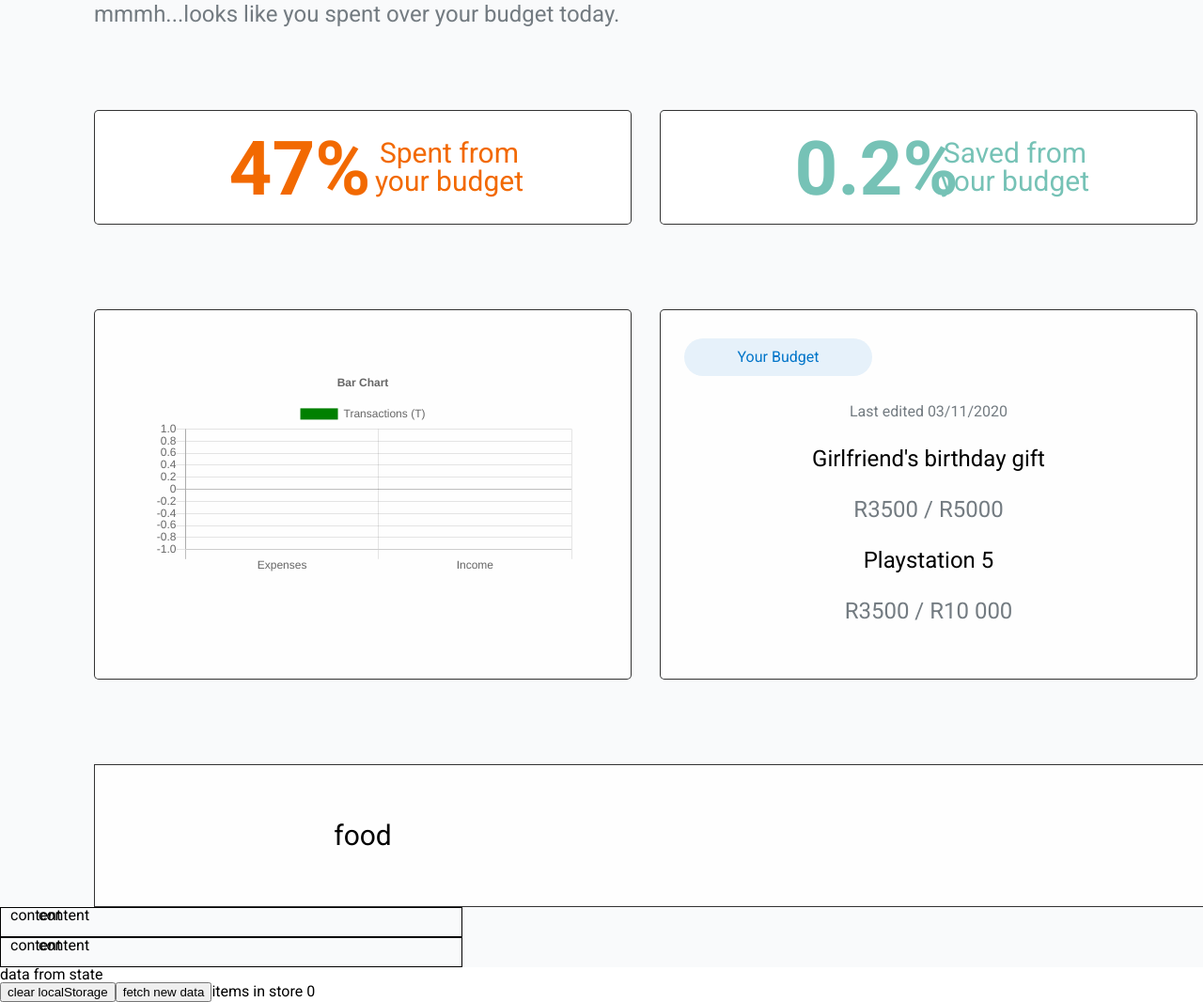
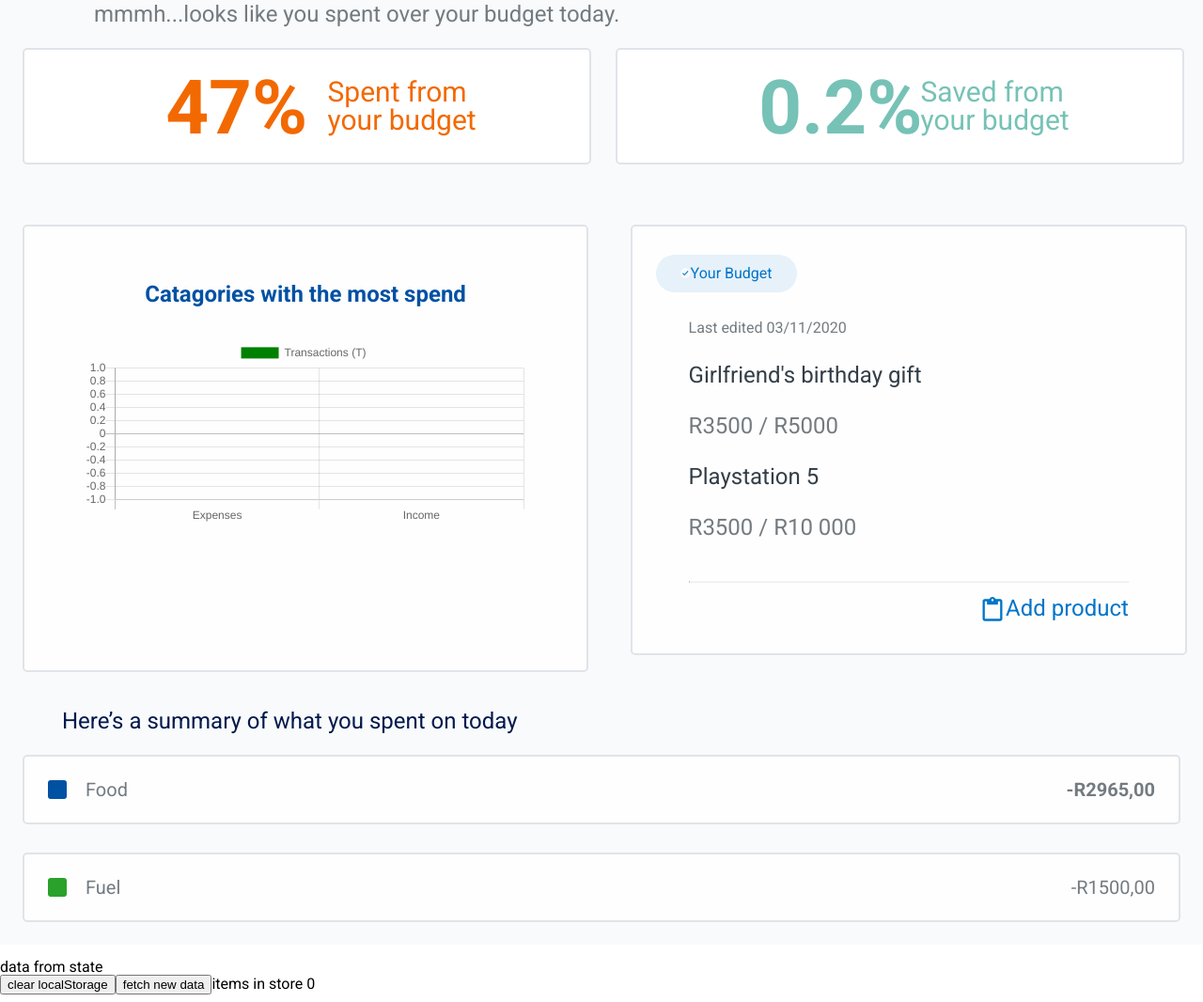
Before and after one commit to ginaleslie/budgeting-tool-concept, a Gatsby site: page / in a window 1280 px wide. Shown: the part 954-2020 px from the top of the page at 94% size. Built offline with nearby package versions, Linux system fonts and the light colour scheme; Gatsby itself is replaced by a stand-in of ours.

Commit message:
updated overview

```diff
--- a/package.json
+++ b/package.json
@@ -17,6 +17,7 @@
   },
   "dependencies": {
     "@svgr/core": "^5.4.0",
+    "antd": "^4.8.2",
     "axios": "^0.21.0",
     "babel-plugin-styled-components": "^1.11.1",
     "babel-preset-gatsby": "^0.5.16",
--- a/src/components/BarChart/index.js
+++ b/src/components/BarChart/index.js
@@ -35,7 +35,7 @@ function BarChart() {
   const options = {
     title: {
       display: true,
-      text: "Bar Chart",
+      text: "",
     },
     scales: {
       yAxis: [
--- /dev/null
+++ b/src/components/Overview/Calander.js
@@ -0,0 +1,18 @@
+import React from 'react'
+
+function Calander() {
+    return (
+        <svg
+        width="26"
+        height="24"
+        viewBox="0 0 26 24"
+        fill="none" xmlns="http://www.w3.org/2000/svg">
+        <path d="M7.33936 11H9.43633V13H7.33936V11ZM7.33936 15H9.43633V17H7.33936V15ZM11.5333 11H13.6303V13H11.5333V11ZM11.5333 15H13.6303V17H11.5333V15ZM15.7272 11H17.8242V13H15.7272V11ZM15.7272 15H17.8242V17H15.7272V15Z" fill="#0151A3"/>
+        <path d="M5.24248 22H19.9213C21.0777 22 22.0182 21.103 22.0182 20V6C22.0182 4.897 21.0777 4 19.9213 4H17.8243V2H15.7273V4H9.43642V2H7.33945V4H5.24248C4.086 4 3.14551 4.897 3.14551 6V20C3.14551 21.103 4.086 22 5.24248 22ZM19.9213 8L19.9223 20H5.24248V8H19.9213Z" fill="#0151A3"/>
+        </svg>
+
+
+    );
+}
+
+export default Calander
--- /dev/null
+++ b/src/components/Overview/Face.js
@@ -0,0 +1,23 @@
+import React from 'react'
+
+function Face() {
+    return (
+        <svg
+        width="78"
+        height="80"
+        viewBox="0 0 63 64"
+        fill="none"
+        xmlns="http://www.w3.org/2000/svg">
+        <path fill-rule="evenodd" clip-rule="evenodd" d="M17.677 22C14.0934 22 11.8125 19.3854 11.8125 16C11.8125 12.6146 14.0934 10 17.677 10H17.8393C21.4275 10 23.625 12.6099 23.625 16C23.625 19.3901 21.4275 22 17.8393 22H17.677ZM45.2395 22C41.6559 22 39.375 19.3854 39.375 16C39.375 12.6146 41.6559 10 45.2395 10H45.4018C48.99 10 51.1875 12.6099 51.1875 16C51.1875 19.3901 48.99 22 45.4018 22H45.2395ZM13.875 40C10.5613 40 7.875 42.6863 7.875 46C7.875 49.3137 10.5613 52 13.875 52H49.125C52.4387 52 55.125 49.3137 55.125 46C55.125 42.6863 52.4387 40 49.125 40H13.875Z" fill="url(#paint0_linear)"/>
+        <defs>
+        <linearGradient id="paint0_linear" x1="-15.75" y1="31" x2="25.9603" y2="77.9241" gradientUnits="userSpaceOnUse">
+        <stop stop-color="#0075C9"/>
+        <stop offset="1" stop-color="#76C2B6"/>
+        </linearGradient>
+        </defs>
+        </svg>
+
+    );
+}
+
+export default Face
--- /dev/null
+++ b/src/components/Overview/Paste.js
@@ -0,0 +1,16 @@
+import React from 'react'
+
+function Paste() {
+    return (
+            <svg
+            width="28"
+            height="28"
+            viewBox="0 0 16 16"
+            fill="none"
+            xmlns="http://www.w3.org/2000/svg">
+            <path fill-rule="evenodd" clip-rule="evenodd" d="M12.6667 1.33333H9.88C9.6 0.56 8.86667 0 8 0C7.13333 0 6.4 0.56 6.12 1.33333H3.33333C2.6 1.33333 2 1.93333 2 2.66667V13.3333C2 14.0667 2.6 14.6667 3.33333 14.6667H12.6667C13.4 14.6667 14 14.0667 14 13.3333V2.66667C14 1.93333 13.4 1.33333 12.6667 1.33333ZM8 1.33333C8.36667 1.33333 8.66667 1.63333 8.66667 2C8.66667 2.36667 8.36667 2.66667 8 2.66667C7.63333 2.66667 7.33333 2.36667 7.33333 2C7.33333 1.63333 7.63333 1.33333 8 1.33333ZM3.33333 2.66667V13.3333H12.6667V2.66667H11.3333V4.66667H4.66667V2.66667H3.33333Z" fill="#0075C9"/>
+            </svg>
+    );
+}
+
+export default Paste
--- /dev/null
+++ b/src/components/Overview/Tick.js
@@ -0,0 +1,18 @@
+import React from 'react'
+
+function Tick() {
+    return (
+        <svg
+        width="11"
+        height="11"
+        viewBox="0 0 11 11"
+        fill="none"
+        xmlns="http://www.w3.org/2000/svg">
+        <path d="M5.3012 0C2.37494 0 0 2.464 0 5.5C0 8.536 2.37494 11 5.3012 11C8.22747 11 10.6024 8.536 10.6024 5.5C10.6024 2.464 8.22747 0 5.3012 0Z" fill="#F9FAFB"/>
+        <path d="M7.73433 3.06909L4.24084 6.69359L2.86783 5.27459L2.12036 6.05009L4.24084 8.25009L8.4818 3.85009L7.73433 3.06909Z" fill="#0075C9"/>
+        </svg>
+
+    )
+}
+
+export default Tick
--- a/src/components/Overview/index.js
+++ b/src/components/Overview/index.js
@@ -3,8 +3,14 @@ import Bar from "../../components/BarChart"
 import "./styles.css"
 import '../../../src/gobalStyles/Chart.css'
 import '../../../src/gobalStyles/fonts.css'
+import '../../../src/gobalStyles/globalCssVariables.css'
 import '../../../src/gobalStyles/colors.css'
 import styled from "styled-components"
+import Calander from "./Calander"
+import Face from './Face'
+import Tick from './Tick'
+import Paste from './Paste'
+
 
 const Spent = styled.div`
 background-color: #ffffff;
@@ -41,72 +47,101 @@ right:35px;
 top:-30px;
 border-radius: 20px;
 height: 40px;
-width: 200px;
+width: 150px;
 `
 
 
 const Overview = () => (
     <div className="body">
-        <div className="grid-container">
-            <h1 className={'font-xxmedium color-grey300'}>mmmh...looks like you spent over your budget today.</h1>
+        <div>
+            <p className={'Summary font-xxmedium color-grey500 font-medium'}>Summary 10/11/2020 <Calander/></p>
         </div>
         <div className="grid-container">
-            <Spent className="grid-item"> <H1>47%</H1> <H4>Spent from <br/> your budget</H4></Spent>
-            <Saved className="grid-item"><H1>0.2%</H1> <H4>Saved from <br/> your budget</H4></Saved>
+            <h1 className={'Heading-top font-xxmedium color-grey300 font-medium'}>
+            <div className='face'><Face/></div>
+            mmmh...looks like you spent over your budget today.
+            </h1>
         </div>
-        <div className="grid-container">
-            <div className="grid-item">
+            <div className='face'>
+                <Face/>
+            </div>
+        <div className='box'>
+            <div className="grid-container">
+                <Spent className="grid-item">
+                    <H1>47%</H1>
+                    <H4>Spent from <br/>your budget</H4>
+                </Spent>
+
+                <Saved className="grid-item">
+                    <H1>0.2%</H1>
+                    <H4>Saved from <br/> your budget</H4>
+                </Saved>
+        </div>
+
+        </div>
+
+        <div class="box">
+            <div>
+                <div className="grid-item">
+                    <p className= 'Heading-chart font-xxmedium color-blue700 font-bold'>
+                        Catagories with the most spend
+                    </p>
                 <div className='Chart'>
                     <Bar />
                 </div>
-            </div>
-            <div className="grid-item">
-                <Budget><p className={'font-medium color-blue500'}>Your Budget</p></Budget>
+                </div></div>
+            <div>
+        <div className="grid-item">
+                <Budget><p className={'font-medium color-blue500 font-medium'}><Tick/>Your Budget</p></Budget>
                 <p className={'font-medium color-grey300'}>Last edited 03/11/2020</p>
                     <br />
-                        <h2 className= 'font-xxmedium'>Girlfriend's birthday gift</h2>
+                        <h2 className= 'font-xxmedium color-grey500'>Girlfriend's birthday gift</h2>
                             <br />
-                                <p className={'font-xxmedium color-grey300'}>R3500 / R5000</p>
+                                <p className={'font-xxmedium color-grey300 font-medium'}>R3500 / R5000</p>
                             <br />
-                        <h2 className= 'font-xxmedium'>Playstation 5</h2>
+                        <h2 className= 'font-xxmedium color-grey500 font-medium'>Playstation 5</h2>
                     <br />
                 <p className={'font-xxmedium color-grey300'}>R3500 / R10 000</p>
-            </div>
-        </div>
-
-        <div className="grid-container2">
-            <div className="grid-item2">
-                <div className='Chart'>
-                   food
+                <br/>
+                <hr className='line'/>
+                <div className={'font-xxmedium color-blue500 Add-product font-medium'}>
+                    <p>Add product</p>
+                </div>
+                <div className='Paste-icon'>
+                <Paste/>
                 </div>
             </div>
         </div>
+      </div>
+
         <div>
-        <div className="Summery">
-            <dive className="left">
-                content
-            </dive>
-            <dive className="Right">
-                content
-            </dive>
-        </div>
-        <div className="Summery">
-            <dive className="left">
-                content
-            </dive>
-            <dive className="Right">
-                content
-            </dive>
-        </div>
+            <p className={'Heading-bottom font-xxmedium color-contenial500 pl-xxxlarge font-medium'}>
+                Here’s a summary of what you spent on today</p>
         </div>
 
-            <div class="flex-grid">
-    <div class="col"></div>
-    <div class="col"></div>
-    <div class="col"></div>
-    </div>
+        <div className='box'>
+            <div className="grid-container2">
+                    <div className="grid-item2">
+                        <p className='catagory color-grey300'>
+                        <div className='info-dot blue'></div>
+                        Food
+                        </p>
+                        <p className='price color-grey300 font-bold'>
+                            -R2965,00
+                        </p>
+                    </div>
 
-
+                    <div className="grid-item2">
+                        <p className='catagory color-grey300'>
+                        <div className='info-dot2 green'></div>
+                            Fuel
+                        </p>
+                        <p className='price color-grey300'>
+                            -R1500,00
+                        </p>
+                    </div>
+                </div>
+        </div>
     </div>
 
 )
--- a/src/components/Overview/styles.css
+++ b/src/components/Overview/styles.css
@@ -8,14 +8,18 @@
     padding: 90px 100px 0px 100px ;
     gap: 30px;
   }
+  @media screen and (max-width: 400px){
+    .grid-container{
+      grid-template-columns: auto;
+    }
+  }
   .grid-item {
     background-color: rgba(255, 255, 255, 0.8);
-    border: 1px solid rgba(0, 0, 0, 0.8);
+    border: 2px solid #E0E4E9;
     border-radius: 5px;
     padding: 60px;
     font-size: 30px;
-    text-align: center;
-    width: 450px;
+    width: 80%;
   }
 
   .grid-container2 {
@@ -23,19 +27,27 @@
     grid-template-columns: auto ;
     padding: 90px 100px 0px 100px ;
     gap: 30px;
+}
+
+  .catagory {
+    float: left;
   }
+
+  .price {
+    float: right;
+  }
+
   .grid-item2 {
     background-color: rgba(255, 255, 255, 0.8);
-    border: 1px solid rgba(0, 0, 0, 0.8);
-    padding: 60px;
-    font-size: 30px;
-    text-align: center;
-    width: 1075px;
-
+    border: 2px solid #E0E4E9;
+    border-radius: 5px;
+    padding: 25px;
+    font-size: 20px;
   }
 
   .Chart {
-      width: 450px;
+      height:41vh;
+      width:37vw;
   }
 
   .Summery {
@@ -55,3 +67,107 @@
     position: absolute;
     right: 10px;
 }
+
+.Summary {
+float: right;
+font-weight: meduim;
+
+}
+
+.Heading-top {
+right:-110px;
+top:40px;
+
+}
+
+.Heading-chart {
+  top:-29px;
+  text-align: center;
+}
+
+.Heading-bottom {
+
+}
+
+.info-dot {
+  float: left;
+  width: 20px;
+  height: 20px;
+  margin: 0px;
+  border-radius: 3px;
+  margin-right: 20px;
+}
+
+.blue {
+  background: #0151A3;
+}
+
+.info-dot2 {
+  float: left;
+  width: 20px;
+  height: 20px;
+  margin-right: 20px;
+  border-radius: 3px;
+}
+
+.green {
+  background: #2AA12A;
+}
+
+.face {
+  position: absolute;
+  left: 20px;
+  top: 300px;
+
+}
+
+.line {
+  border-top: 1px solid #F3F5F7;
+}
+
+.Add-product{
+  float: right;
+}
+
+.Paste-icon {
+  float: right;
+}
+
+.Spent{
+  background-color: #ffffff;
+  color:#f26901
+}
+
+/* Flexbox styling */
+.box {
+  display: flex;
+  flex-flow: row wrap;
+  gap: 17px;
+  flex: 1 1 0;
+}
+
+.box {
+
+  padding: 0.5em;
+  white-space: nowrap;
+}
+
+
+.box>* {
+  margin: 0.5em;
+  color: white;
+  padding: 0.5em;
+}
+
+.box {
+  display: flex;
+}
+
+.box>* {
+  flex: 1 1 0 ;
+}
+
+.box {
+  margin-bottom: 1em;
+}
+/* Flexbox styling */
--- a/src/gobalStyles/colors.css
+++ b/src/gobalStyles/colors.css
@@ -3,6 +3,9 @@
   --blue: #00b;
   --blue500: #0075C9;
   --grey300: #737B81;
+  --grey500: #333E48;
+  --contenial500: #00194D;
+  --blue700: #0151A3;
 }
 .color-blue {
   color: var(--blue);
@@ -12,6 +15,10 @@
   color: var(--blue500)
 }
 
+.color-blue700 {
+  color: var(--blue700)
+}
+
 .color-red {
   color: var(--red);
 }
@@ -19,3 +26,25 @@
 .color-grey300 {
   color: var(--grey300)
 }
+
+.color-grey500 {
+  color: var(--grey500)
+}
+
+.color-contenial500 {
+  color: var(--contenial500)
+}
+
+/* font weight class names */
+.font-light {
+  font-weight: var(--thin);
+}
+.font-normal {
+  font-weight: var(--normal);
+}
+.font-medium {
+  font-weight: var(--medium);
+}
+.font-bold {
+  font-weight: var(--bold);
+}
```
Also changed, not shown: src/components/Overview/Settings.js (added, +17 -0 lines), 2 other files.
